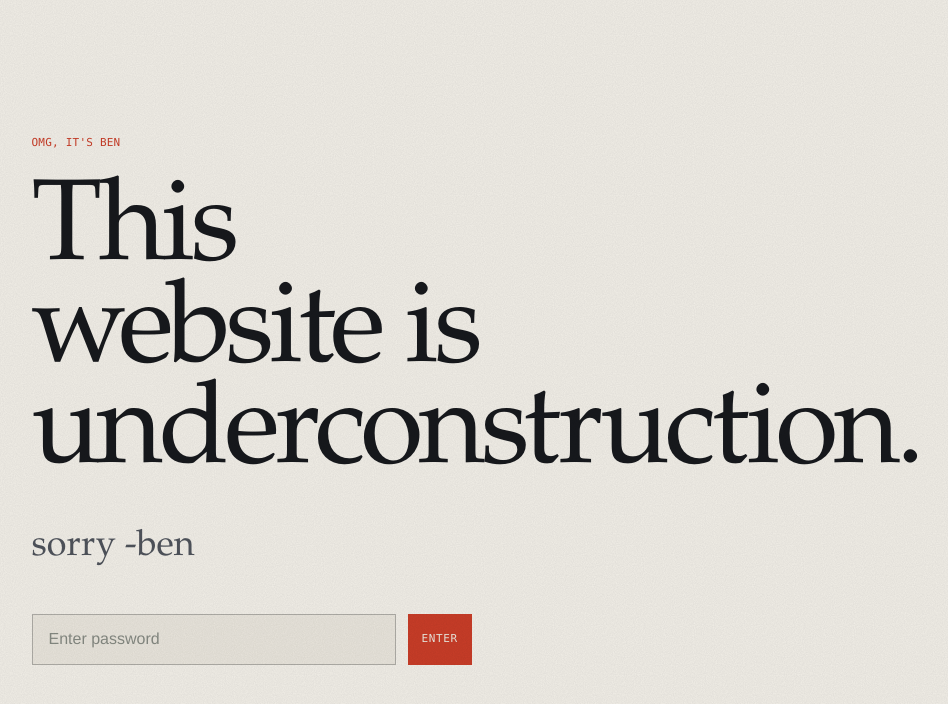
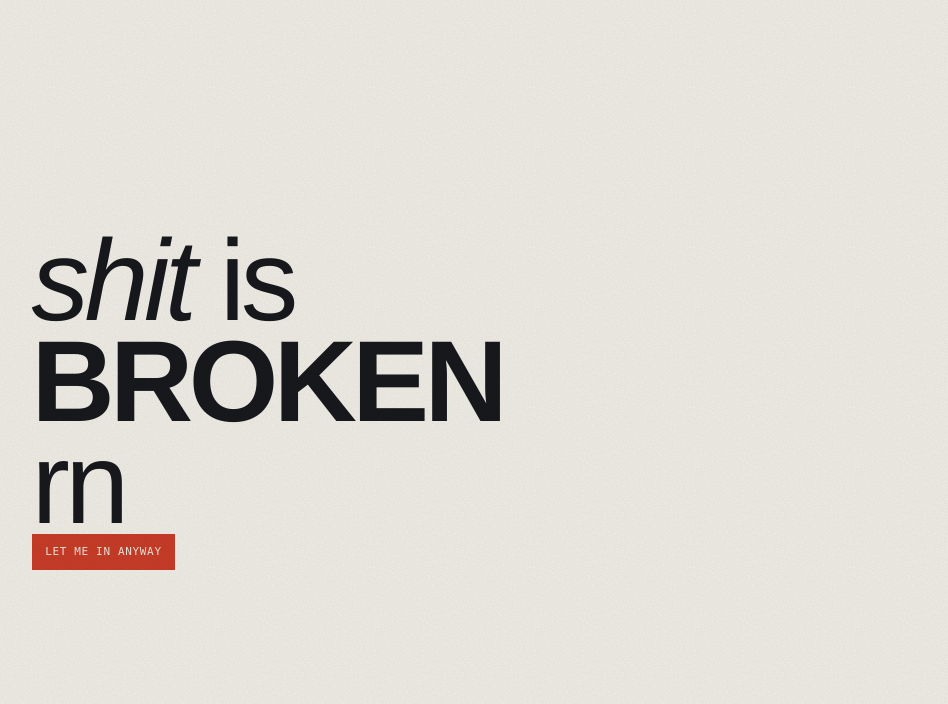
Before and after one commit to Sockz00/omg-its-ben, a React (Vite) app: page / in a window 1280 px wide. Shown: the top 704 px of the page, without its empty margins (321-1269 px from the left). Built offline with nearby package versions, Linux system fonts and the light colour scheme; a web font is replaced by a local one.

Commit message:
Add animated password reveal gate

```diff
--- a/src/App.tsx
+++ b/src/App.tsx
@@ -32,6 +32,7 @@ const ACCESS_KEY = 'ben-site-access';
 function UnderConstruction({ onUnlock }: { onUnlock: () => void }) {
   const [password, setPassword] = useState('');
   const [error, setError] = useState(false);
+  const [showPassword, setShowPassword] = useState(false);
 
   function handleSubmit(event: React.FormEvent<HTMLFormElement>) {
     event.preventDefault();
@@ -46,22 +47,29 @@ function UnderConstruction({ onUnlock }: { onUnlock: () => void }) {
   return (
     <main className="under-construction" aria-labelledby="construction-title">
       <div className="under-construction__content">
-        <p className="mono">OMG, IT&apos;S BEN</p>
-        <h1 id="construction-title" className="serif">This website is underconstruction.</h1>
-        <p className="under-construction__note">sorry -ben</p>
-        <form className="under-construction__form" onSubmit={handleSubmit}>
+        <h1 id="construction-title" className="under-construction__message">
+          <em>shit</em> is <strong>BROKEN</strong> rn
+        </h1>
+        {!showPassword ? (
+          <button className="btn btn--solid under-construction__reveal" type="button" onClick={() => setShowPassword(true)} aria-expanded="false" aria-controls="site-password-form">
+            let me in anyway
+          </button>
+        ) : (
+          <form id="site-password-form" className="under-construction__form under-construction__form--visible" onSubmit={handleSubmit}>
             <label className="sr-only" htmlFor="site-password">Password</label>
             <input
               id="site-password"
               type="password"
               value={password}
               onChange={(event) => { setPassword(event.target.value); setError(false); }}
-            placeholder="Enter password"
+              placeholder="Enter secret password..."
               autoComplete="current-password"
               aria-invalid={error}
+              autoFocus
             />
-          <button className="btn btn--solid" type="submit">Enter</button>
+            <button className="btn btn--solid" type="submit">let me in</button>
           </form>
+        )}
         {error && <p className="under-construction__error" role="alert">That password didn&apos;t work.</p>}
       </div>
     </main>
```
Lines whose indentation alone changed are shown as unchanged.
